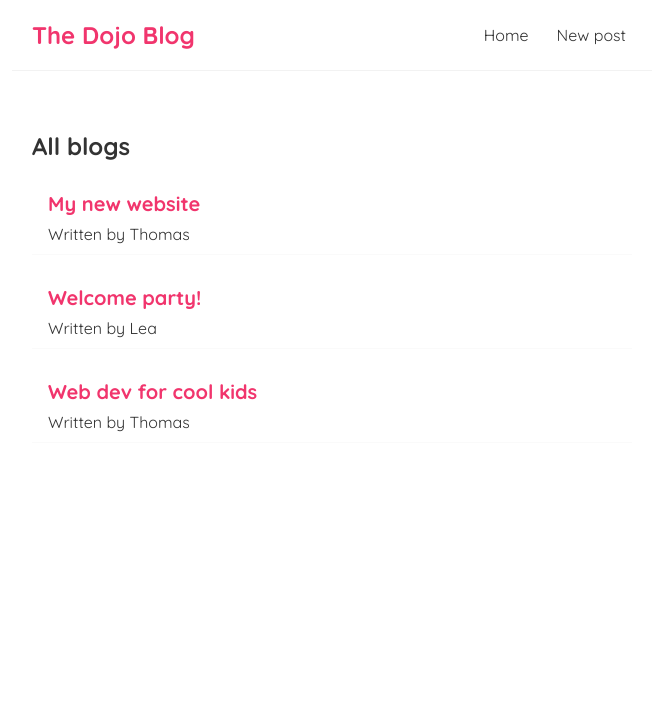
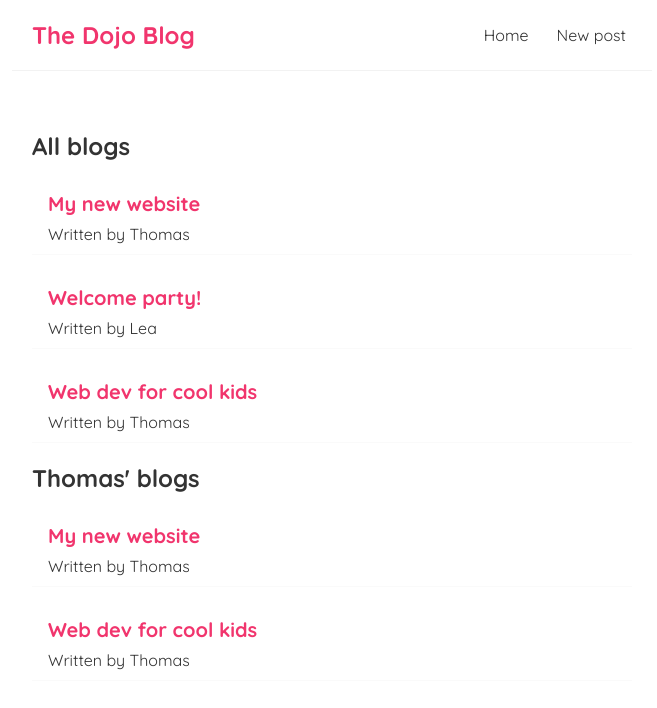
Before and after one commit to TinThomas/Dojo-blog, a React (Create React App) app: page / in a window 1280 px wide. Shown: the top 708 px of the page, without its empty margins (308-965 px from the left). Built offline with nearby package versions, Linux system fonts and the light colour scheme.

Commit message:
Added a filter function

```diff
--- a/src/Home.js
+++ b/src/Home.js
@@ -11,6 +11,7 @@ const Home = () => {
   return (
     <div className="home">
       <BlogList blogs={blogs} title="All blogs"/>
+      <BlogList blogs={blogs.filter((blog) => blog.author === "Thomas")} title="Thomas' blogs"/>
     </div>
   );
 }
```
